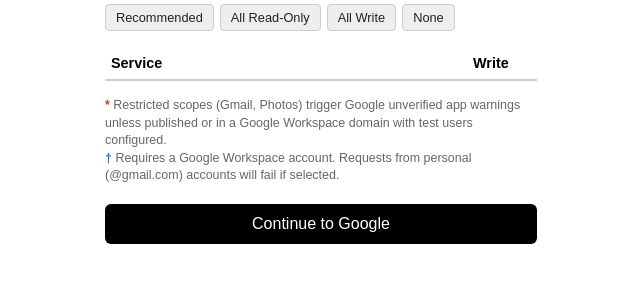
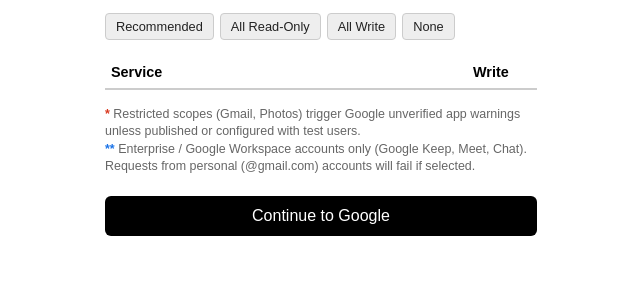
Before and after one commit to jessetane/google-mcp, a website: page public/authorize.html in a window 1280 px wide. Shown: the part 323-606 px from the top of the page, without its empty margins (319-959 px from the left). Drawn offline with Linux system fonts and the light colour scheme.

Commit message:
ui: use plain double-asterisk for enterprise workspace scopes

```diff
--- a/public/authorize.html
+++ b/public/authorize.html
@@ -158,8 +158,8 @@
 					<tbody id="service-rows"></tbody>
 				</table>
 				<div class="footnote">
-					<div><span class="restricted-mark">*</span> Restricted scopes (Gmail, Photos) trigger Google unverified app warnings unless published or in a Google Workspace domain with test users configured.</div>
-					<div><span class="workspace-mark">†</span> Requires a Google Workspace account. Requests from personal (@gmail.com) accounts will fail if selected.</div>
+					<div><span class="restricted-mark">*</span> Restricted scopes (Gmail, Photos) trigger Google unverified app warnings unless published or configured with test users.</div>
+					<div><span class="workspace-mark">**</span> Enterprise / Google Workspace accounts only (Google Keep, Meet, Chat). Requests from personal (@gmail.com) accounts will fail if selected.</div>
 				</div>
 				<button type="submit">Continue to Google</button>
 			</form>
@@ -246,7 +246,7 @@
 					if (s.workspace) {
 						const mark = document.createElement('span')
 						mark.className = 'workspace-mark'
-						mark.textContent = ' †'
+						mark.textContent = ' **'
 						spanName.appendChild(mark)
 					}
 					label.appendChild(inputSvc)
```
Also changed, not shown: readme.md.
